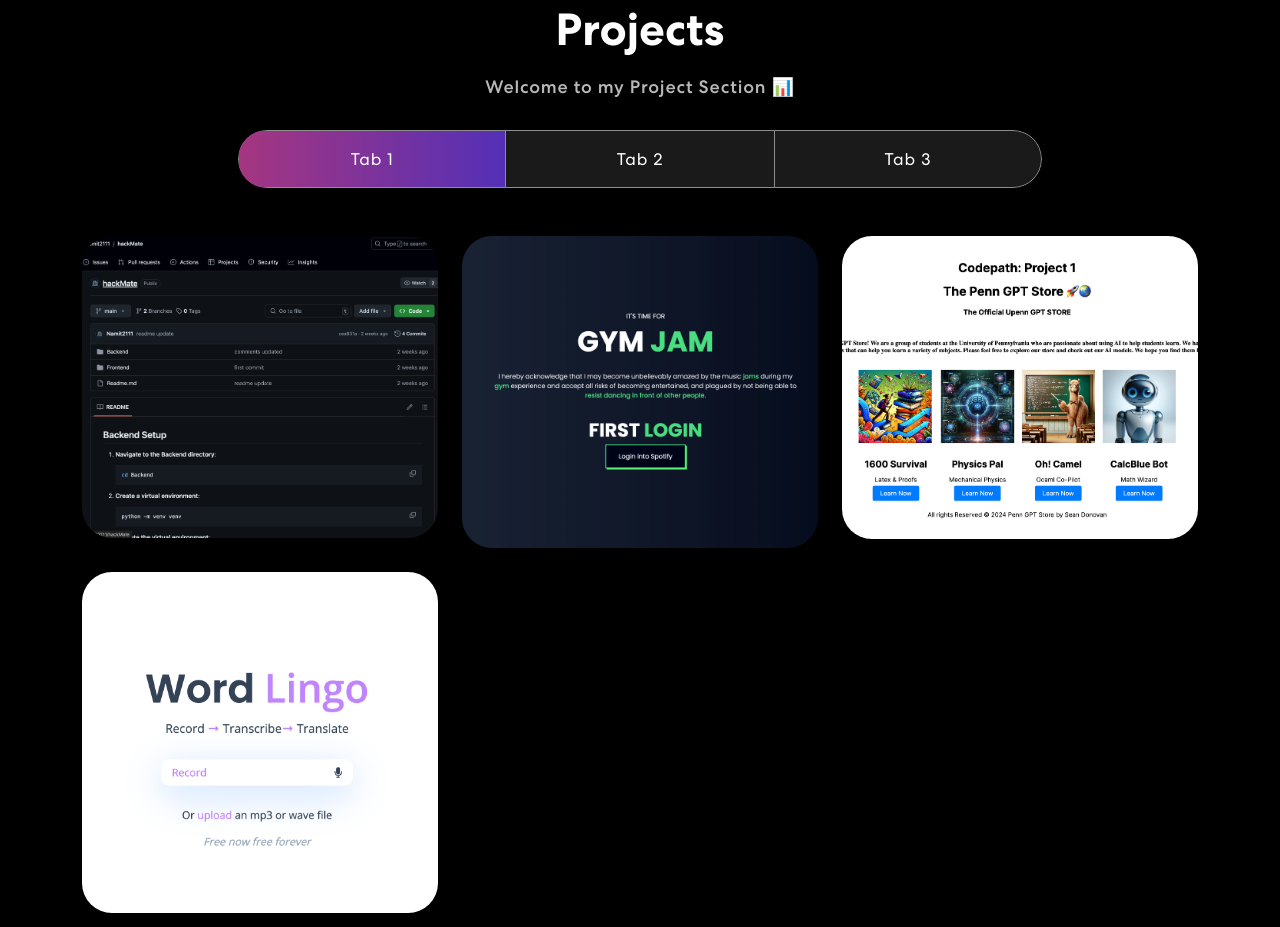
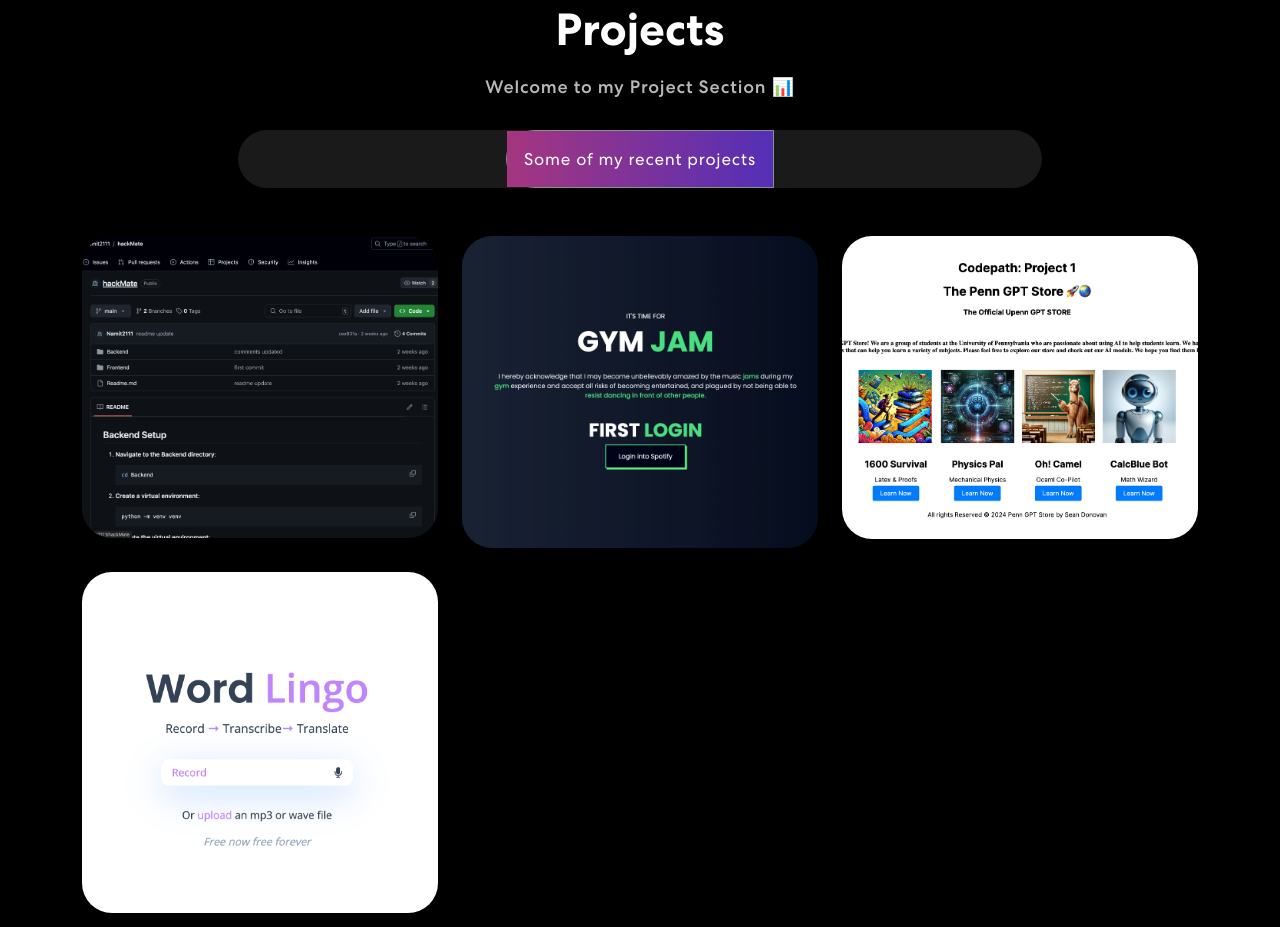
Before and after one commit to INTSEAN/portfolio, a React (Vite) app: page / in a window 1280 px wide. Shown: the part 1620-2547 px from the top of the page. Built offline with nearby package versions, Linux system fonts and the light colour scheme.

Commit message:
initial commit

```diff
--- a/src/components/Projects.jsx
+++ b/src/components/Projects.jsx
@@ -60,14 +60,16 @@
                         id="pills-tab"
                       >
                         <Nav.Item>
-                          <Nav.Link eventKey="first">Tab 1</Nav.Link>
+                          <Nav.Link eventKey="first">
+                            Some of my recent projects
+                          </Nav.Link>
                         </Nav.Item>
-                        <Nav.Item>
+                        {/* <Nav.Item>
                           <Nav.Link eventKey="second">Tab 2</Nav.Link>
                         </Nav.Item>
                         <Nav.Item>
                           <Nav.Link eventKey="third">Tab 3</Nav.Link>
-                        </Nav.Item>
+                        </Nav.Item> */}
                       </Nav>
                       <Tab.Content>
                         <Tab.Pane eventKey="first">
@@ -77,8 +79,8 @@
                             })}
                           </Row>
                         </Tab.Pane>
-                        <Tab.Pane eventKey="second">Hbuydeu</Tab.Pane>
-                        <Tab.Pane eventKey="third">ferfrefre</Tab.Pane>
+                        {/* <Tab.Pane eventKey="second">Hbuydeu</Tab.Pane>
+                        <Tab.Pane eventKey="third">ferfrefre</Tab.Pane> */}
                       </Tab.Content>
                     </Tab.Container>
                   </div>
```
